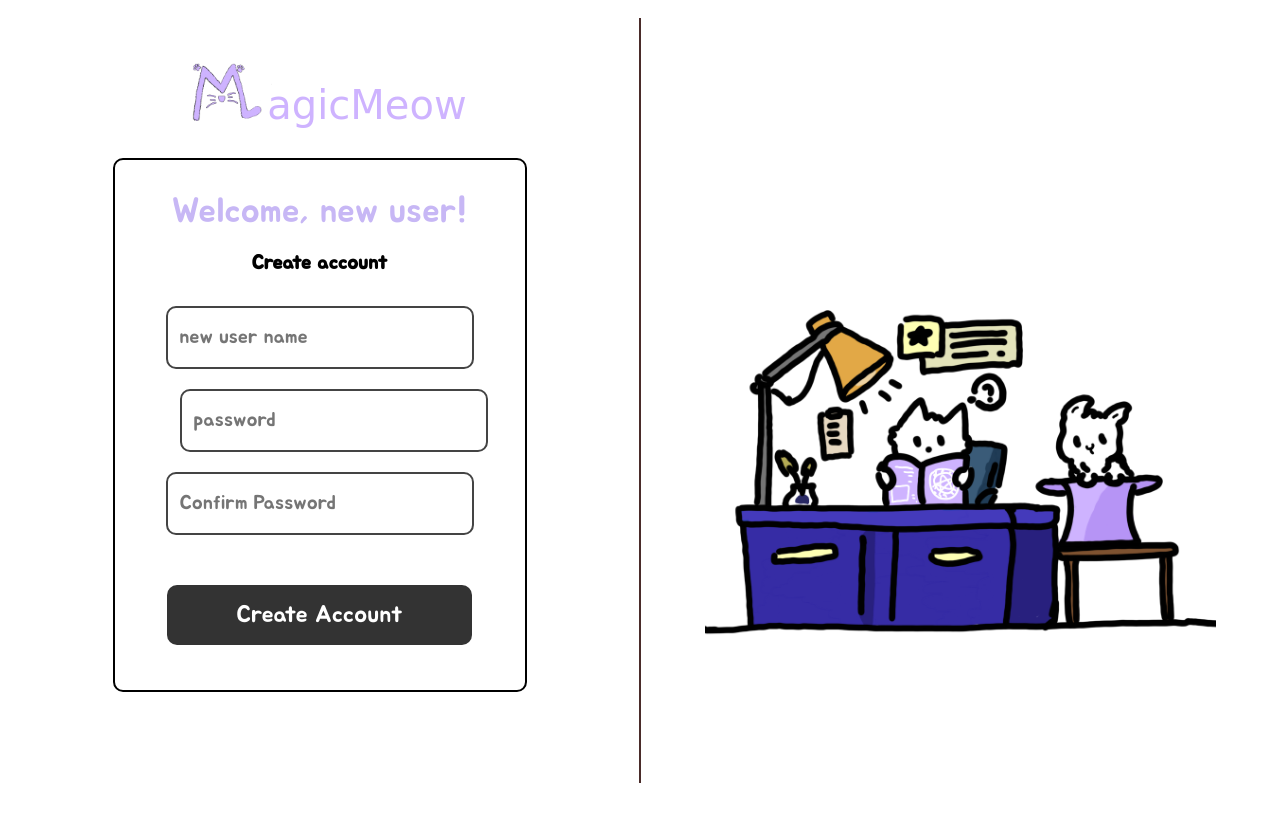
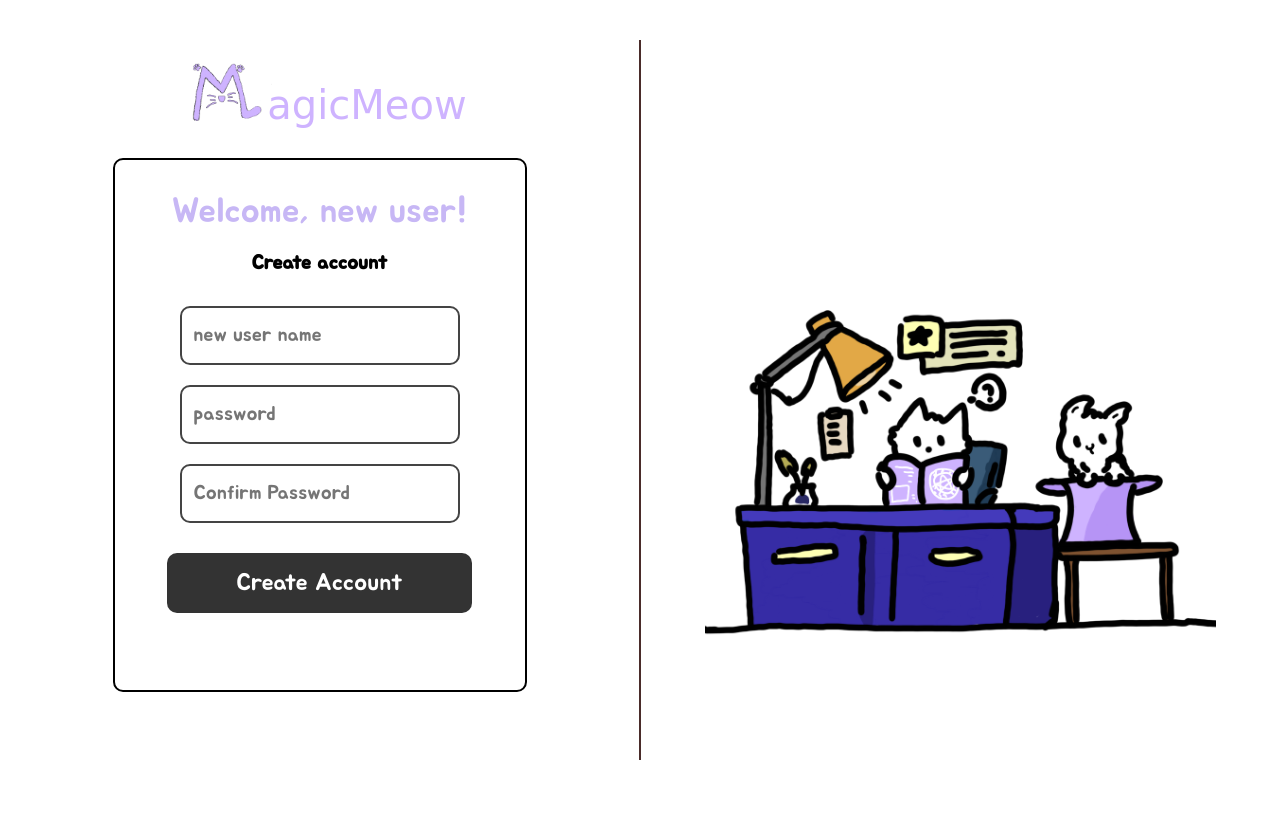
Before and after one commit to saule-kalyk/MagicMeow, a Flask app: page /create_account in a window 1280 px wide. After the commit the page ends 760 px from the top, so only its background shows below. Run offline with Flask 3, Linux system fonts and the light colour scheme; some web fonts are replaced.

Commit message:
Fixed create account form

```diff
--- a/static/css/createAccount.css
+++ b/static/css/createAccount.css
@@ -3,7 +3,9 @@ body {
     justify-content: center;
     align-items: center;
     height: 100vh;
+    max-height: 100vh;
     margin: 0;
+    overflow: hidden;
     background-color: #ffffff;
     font-family: 'Jua', sans-serif;
     font-size: 14px;
@@ -12,8 +14,9 @@ body {
 
 .container {
     display: flex;
-    width: 1680px;
-    height: 850px;
+    width: 100%;
+    max-width: 1680px;
+    height: 100vh;
     background: #fff;
     align-items: center;
     justify-content: center;
@@ -79,24 +82,29 @@ body {
 
 .form-box input {
     width: 80%;
-    height: 35px;
+    height: 59px;
     padding: 12px;
     margin: 10px 0;
     border: 2px solid #444;
     border-radius: 10px;
     font-size: 20px;
     font-family: 'Jua', sans-serif;
+    box-sizing: border-box;
 }
 
 .password-wrapper {
     position: relative;
-    display: inline-block;
+    display: block;
     width: 80%;
+    margin: 0 auto;
 }
 
 .password-wrapper input {
     width: 100%;
+    height: 59px;
+    padding: 12px;
     margin: 10px 0;
+    box-sizing: border-box;
 }
 
 .tooltip {
@@ -149,7 +157,7 @@ body {
     cursor: pointer;
     font-family: 'Jua', sans-serif;
     font-size: 24px;
-    margin-top: 30px;
+    margin-top: 10px;
 }
 
 .form-box button:hover {
```
